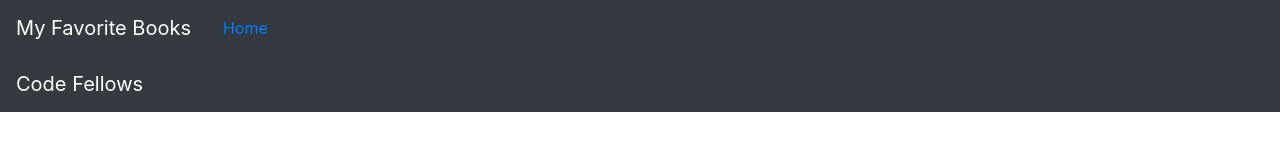
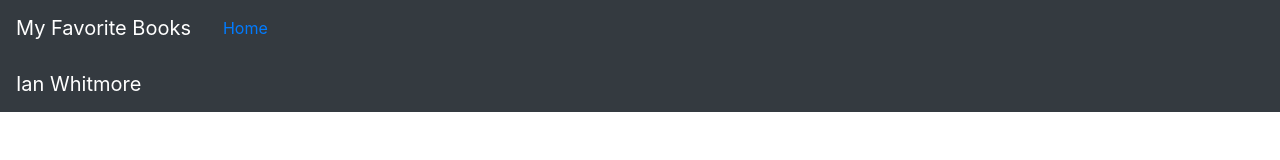
Before and after one commit to iwhitmor/can-of-books-frontend, a React (Create React App) app: page / in a window 1280 px wide. Shown: the top 160 px of the page. Built offline with nearby package versions, Linux system fonts and the light colour scheme.

Commit message:
fix error

```diff
--- a/src/Footer.js
+++ b/src/Footer.js
@@ -5,7 +5,7 @@ class Footer extends React.Component {
   render() {
     return (
       <Navbar collapseOnSelect expand="lg" bg="dark" variant="dark">
-        <Navbar.Brand>Code Fellows</Navbar.Brand>
+        <Navbar.Brand>Ian Whitmore</Navbar.Brand>
       </Navbar>
     )
   }
```
